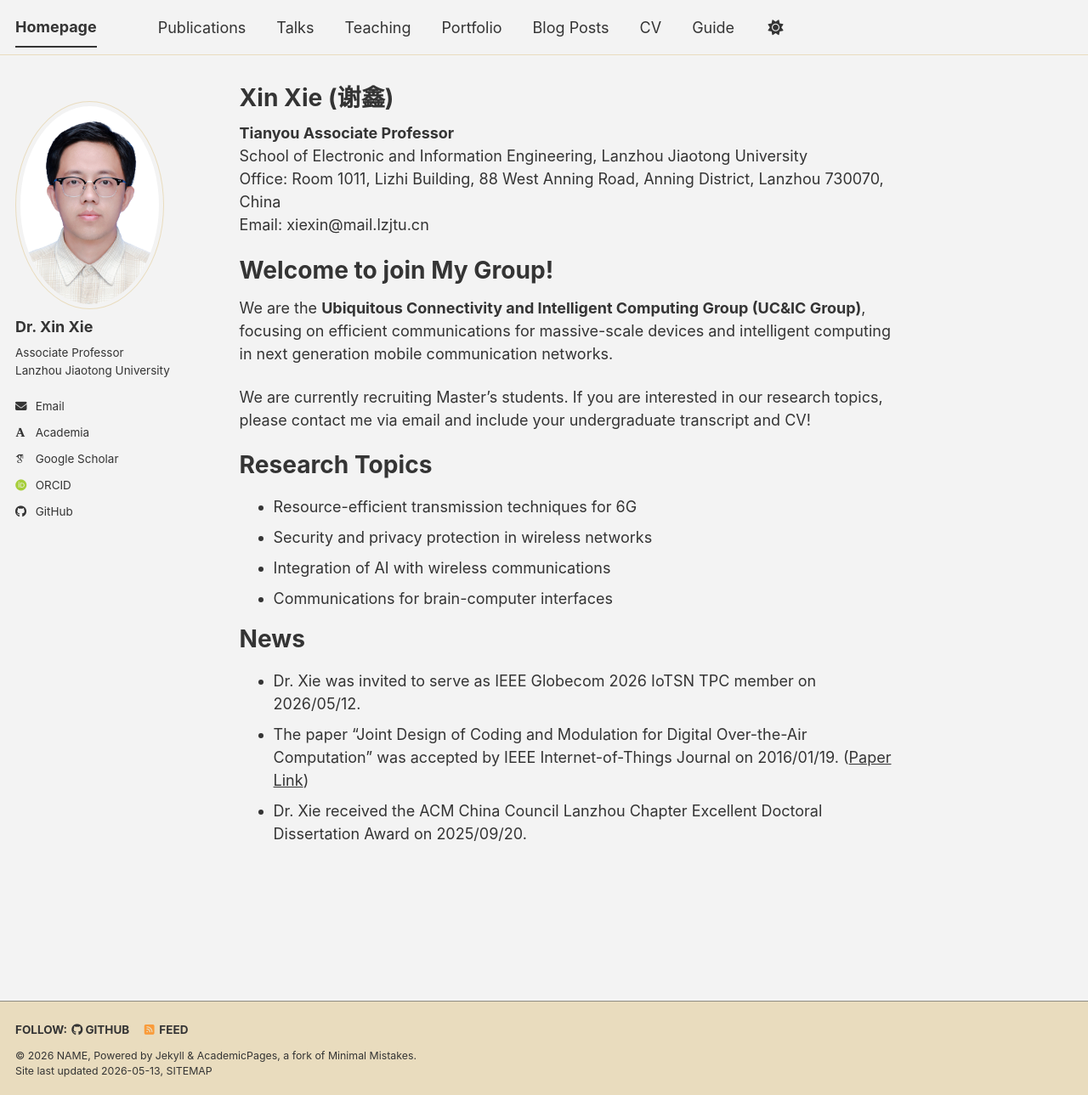
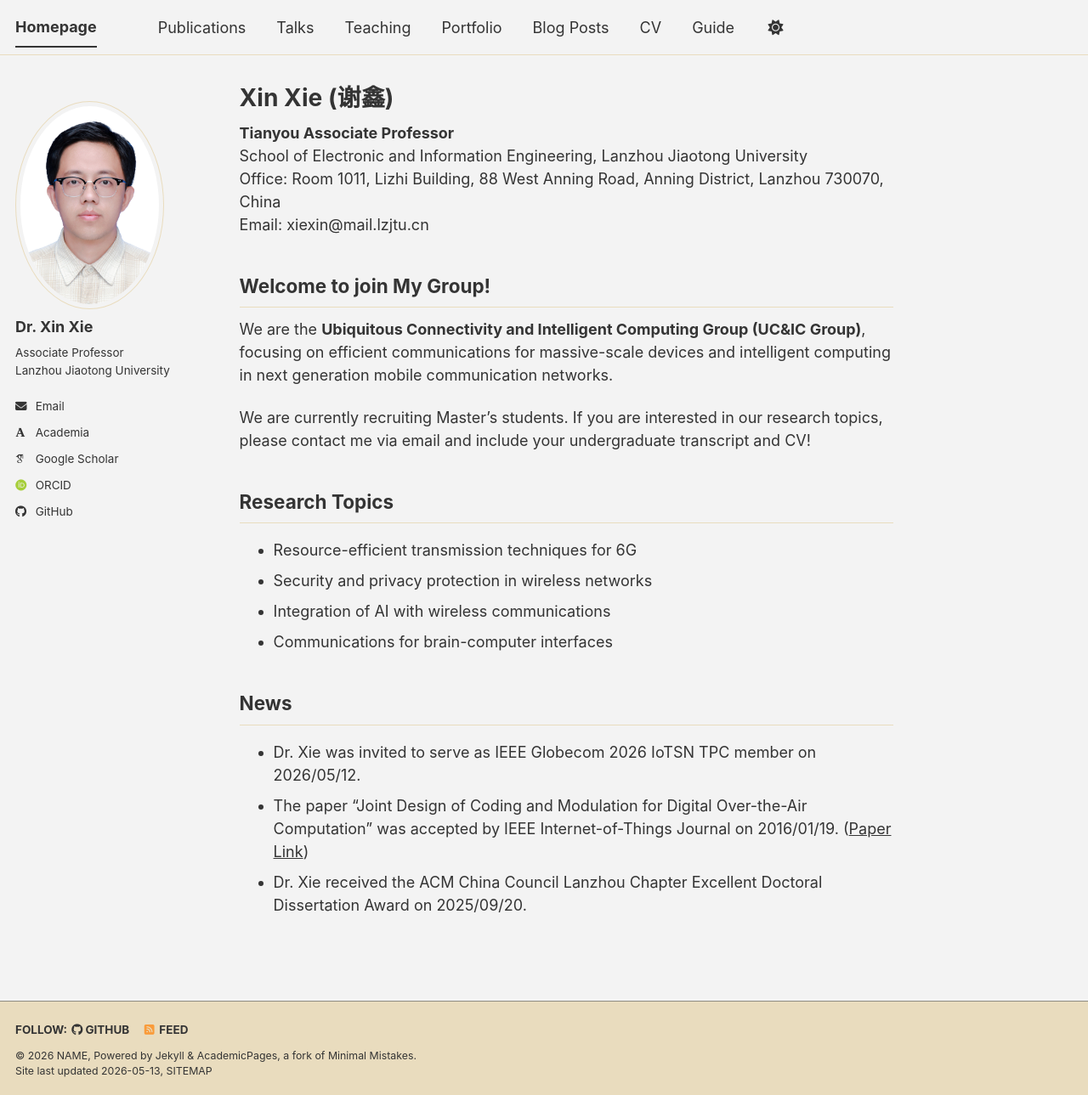
Before and after one commit to xiexin312/xiexin312.github.io, a Jekyll site: the page built from _pages/about.md, in a window 1280 px wide and 1289 px high. Shown: the whole window at 85% size. Built offline with Jekyll 4.4.1, drawn with Linux system fonts in a browser that asks for light colours; some web fonts are replaced; a script bundle is joined from its source files by our own code; library files that are not in the unit come from our copies.

```diff
--- a/_pages/about.md
+++ b/_pages/about.md
@@ -12,21 +12,21 @@ School of Electronic and Information Engineering, Lanzhou Jiaotong University
 Office: Room 1011, Lizhi Building, 88 West Anning Road, Anning District, Lanzhou 730070, China
 Email: xiexin@mail.lzjtu.cn
 
-Welcome to join My Group!
-======
+## Welcome to join My Group!
+
 We are the **Ubiquitous Connectivity and Intelligent Computing Group (UC&IC Group)**, focusing on efficient communications for massive-scale devices and intelligent computing in next generation mobile communication networks.
 
 We are currently recruiting Master’s students. If you are interested in our research topics, please contact me via email and include your undergraduate transcript and CV!
 
-Research Topics
-======
+## Research Topics
+
 * Resource-efficient transmission techniques for 6G
 * Security and privacy protection in wireless networks
 * Integration of AI with wireless communications
 * Communications for brain-computer interfaces
 
-News
-======
+## News
+
 * Dr. Xie was invited to serve as IEEE Globecom 2026 IoTSN TPC member on 2026/05/12.
 * The paper "Joint Design of Coding and Modulation for Digital Over-the-Air Computation" was accepted by IEEE Internet-of-Things Journal on 2016/01/19. ([Paper Link](https://ieeexplore.ieee.org/abstract/document/11358822))
 * Dr. Xie received the ACM China Council Lanzhou Chapter Excellent Doctoral Dissertation Award on 2025/09/20.
```
